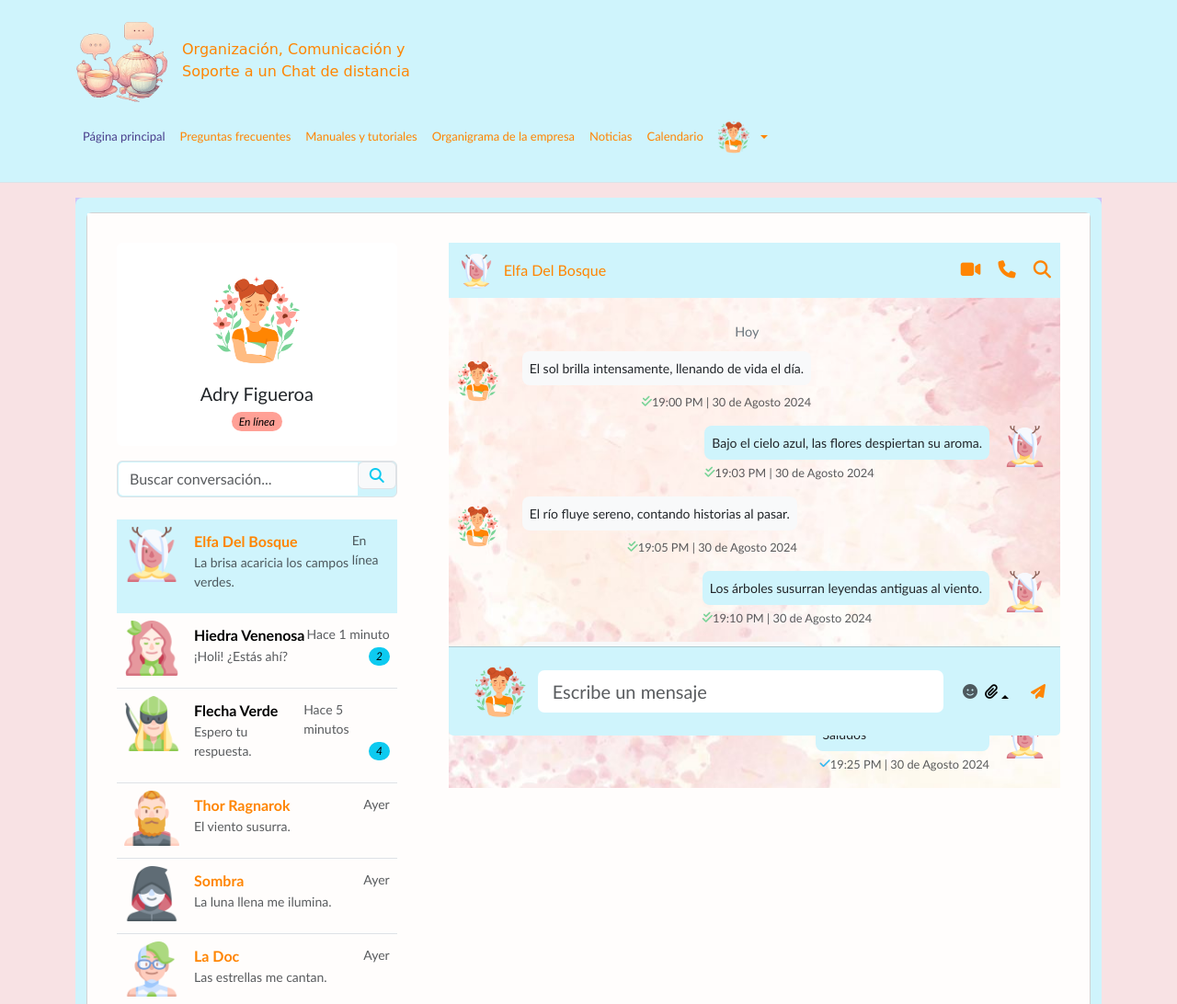
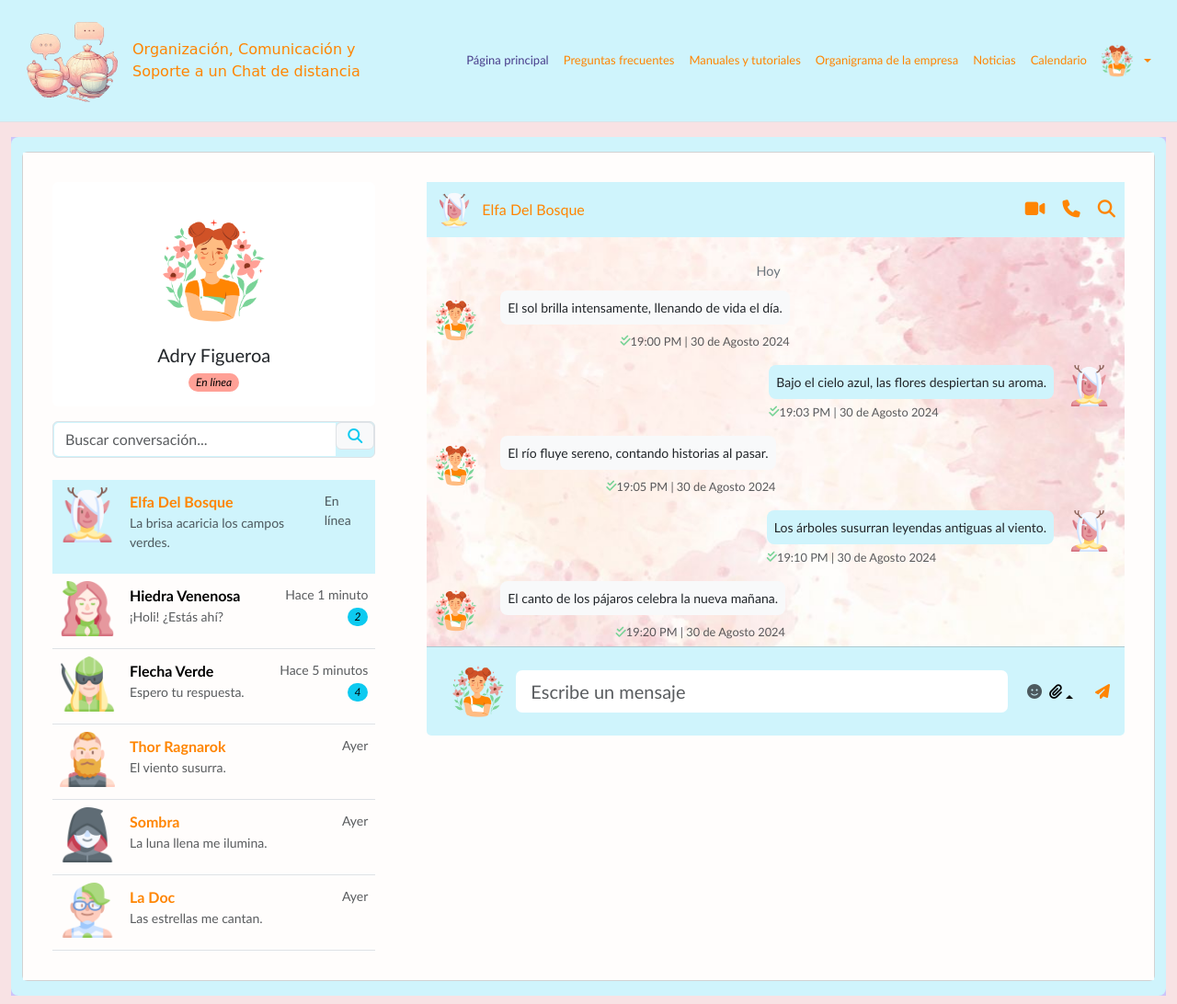
Before and after one commit to AdryFigueroa/chatbox_vintage_2024, a plain HTML site: page index.html in a window 1280 px wide. Shown: the top 1092 px of the page at 92% size. Drawn offline with nearby package versions, Linux system fonts and the light colour scheme; some icons are missing.

Commit message:
prueba de queries

```diff
--- a/assets/css/style.css
+++ b/assets/css/style.css
@@ -4,7 +4,9 @@ html {
   background-color: rgb(248 226 228);
   font-family: "Calibri", "Gill Sans", "Gill Sans MT", "Trebuchet MS",
     sans-serif;
+    max-width: 1824px;
 }
+.container {max-width: 1824px;}
 
 .list-unstyled {
   padding-left: 0;
@@ -16,6 +18,7 @@ html {
 
 .navbar {
   color: #ff8502;
+  max-width: 1824px;
 }
 
 .navbar:hover {
@@ -302,27 +305,137 @@ a:active {
   }
 }
 
+
 /*Lista de medias queries mas comunes 2024*/
 
-/* X-Small devices (portrait phones, less than 576px)*/
-/* No media query for `xs` since this is the default in Bootstrap*/
-
-/* Small devices (landscape phones, 576px and up)*/
-@media (min-width: 576px) {
+/* Smartphones (portrait and landscape) ----------- */
+@media only screen and (min-device-width: 320px) and (max-device-width: 480px) {
+  /* Styles */
 }
 
-/* Medium devices (tablets, 768px and up)*/
-@media (min-width: 768px) {
+/* Smartphones (landscape) ----------- */
+@media only screen and (min-width: 321px) {
+  /* Styles */
 }
 
-/* Large devices (desktops, 992px and up)*/
-@media (min-width: 992px) {
+/* Smartphones (portrait) ----------- */
+@media only screen and (max-width: 320px) {
+  /* Styles */
 }
 
-/* X-Large devices (large desktops, 1200px and up)*/
-@media (min-width: 1200px) {
+/* iPads (portrait and landscape) ----------- */
+@media only screen and (min-device-width: 768px) and (max-device-width: 1024px) {
+  /* Styles */
 }
 
-/* XX-Large devices (larger desktops, 1400px and up)*/
-@media (min-width: 1400px) {
+/* iPads (landscape) ----------- */
+@media only screen and (min-device-width: 768px) and (max-device-width: 1024px) and (orientation: landscape) {
+  /* Styles */
 }
+
+/* iPads (portrait) ----------- */
+@media only screen and (min-device-width: 768px) and (max-device-width: 1024px) and (orientation: portrait) {
+  /* Styles */
+}
+
+/**********
+  iPad 3
+  **********/
+@media only screen and (min-device-width: 768px) and (max-device-width: 1024px) and (orientation: landscape) and (-webkit-min-device-pixel-ratio: 2) {
+  /* Styles */
+}
+
+@media only screen and (min-device-width: 768px) and (max-device-width: 1024px) and (orientation: portrait) and (-webkit-min-device-pixel-ratio: 2) {
+  /* Styles */
+}
+
+/* Desktops and laptops ----------- */
+@media only screen and (min-width: 1224px) {
+  /* Styles */
+}
+
+/* Large screens ----------- */
+@media only screen and (min-width: 1824px) {
+  /* Styles */
+}
+
+/* iPhone 4 ----------- */
+@media only screen and (min-device-width: 320px) and (max-device-width: 480px) and (orientation: landscape) and (-webkit-min-device-pixel-ratio: 2) {
+  /* Styles */
+}
+
+@media only screen and (min-device-width: 320px) and (max-device-width: 480px) and (orientation: portrait) and (-webkit-min-device-pixel-ratio: 2) {
+  /* Styles */
+}
+
+/* iPhone 5 ----------- */
+@media only screen and (min-device-width: 320px) and (max-device-height: 568px) and (orientation: landscape) and (-webkit-device-pixel-ratio: 2) {
+  /* Styles */
+}
+
+@media only screen and (min-device-width: 320px) and (max-device-height: 568px) and (orientation: portrait) and (-webkit-device-pixel-ratio: 2) {
+  /* Styles */
+}
+
+/* iPhone 6, 7, 8 ----------- */
+@media only screen and (min-device-width: 375px) and (max-device-height: 667px) and (orientation: landscape) and (-webkit-device-pixel-ratio: 2) {
+  /* Styles */
+}
+
+@media only screen and (min-device-width: 375px) and (max-device-height: 667px) and (orientation: portrait) and (-webkit-device-pixel-ratio: 2) {
+  /* Styles */
+}
+
+/* iPhone 6+, 7+, 8+ ----------- */
+@media only screen and (min-device-width: 414px) and (max-device-height: 736px) and (orientation: landscape) and (-webkit-device-pixel-ratio: 2) {
+  /* Styles */
+}
+
+@media only screen and (min-device-width: 414px) and (max-device-height: 736px) and (orientation: portrait) and (-webkit-device-pixel-ratio: 2) {
+  /* Styles */
+}
+
+/* iPhone X ----------- */
+@media only screen and (min-device-width: 375px) and (max-device-height: 812px) and (orientation: landscape) and (-webkit-device-pixel-ratio: 3) {
+  /* Styles */
+}
+
+@media only screen and (min-device-width: 375px) and (max-device-height: 812px) and (orientation: portrait) and (-webkit-device-pixel-ratio: 3) {
+  /* Styles */
+}
+
+/* iPhone XS Max, XR ----------- */
+@media only screen and (min-device-width: 414px) and (max-device-height: 896px) and (orientation: landscape) and (-webkit-device-pixel-ratio: 3) {
+  /* Styles */
+}
+
+@media only screen and (min-device-width: 414px) and (max-device-height: 896px) and (orientation: portrait) and (-webkit-device-pixel-ratio: 3) {
+  /* Styles */
+}
+
+/* Samsung Galaxy S3 ----------- */
+@media only screen and (min-device-width: 320px) and (max-device-height: 640px) and (orientation: landscape) and (-webkit-device-pixel-ratio: 2) {
+  /* Styles */
+}
+
+@media only screen and (min-device-width: 320px) and (max-device-height: 640px) and (orientation: portrait) and (-webkit-device-pixel-ratio: 2) {
+  /* Styles */
+}
+
+/* Samsung Galaxy S4 ----------- */
+@media only screen and (min-device-width: 320px) and (max-device-height: 640px) and (orientation: landscape) and (-webkit-device-pixel-ratio: 3) {
+  /* Styles */
+}
+
+@media only screen and (min-device-width: 320px) and (max-device-height: 640px) and (orientation: portrait) and (-webkit-device-pixel-ratio: 3) {
+  /* Styles */
+}
+
+/* Samsung Galaxy S5 ----------- */
+@media only screen and (min-device-width: 360px) and (max-device-height: 640px) and (orientation: landscape) and (-webkit-device-pixel-ratio: 3) {
+  /* Styles */
+}
+
+@media only screen and (min-device-width: 360px) and (max-device-height: 640px) and (orientation: portrait) and (-webkit-device-pixel-ratio: 3) {
+  /* Styles */
+}
--- a/index.html
+++ b/index.html
@@ -4,7 +4,7 @@
     <!-- Meta tags para definir el juego de caracteres y la compatibilidad con el navegador -->
     <meta charset="UTF-8" />
     <meta name="viewport" content="width=device-width, initial-scale=0.1" />
-    <meta http-equiv="X-UA-Compatible" content="IE=edge" />
+
     <title>Conversemos</title>
 
     <!-- Enlaces a CSS de Bootstrap y Font Awesome para estilos y iconos -->
@@ -28,9 +28,10 @@
   </head>
 
   <body>
+    <container class="md" id="navegacion">
     <!-- Header con el logo y el navbar -->
-    <header class="p-3 mb-3 border-bottom bg-info-subtle">
-      <div class="container">
+    <div class="p-3 mb-3 border-bottom bg-info-subtle">
+      <div class="container-fluid">
         <div
           class="d-flex flex-wrap align-items-center justify-content-between"
         >
@@ -122,7 +123,8 @@
           </nav>
         </div>
       </div>
-    </header>
+    </div>
+
     <!-- Sección principal del chat -->
     <container>
       <div class="container">
@@ -641,6 +643,7 @@
         </footer>
       </div>
     </container>
+  </container>
     <!-- Scripts necesarios para Bootstrap y funcionalidades adicionales -->
     <script
       src="https://code.jquery.com/jquery-3.7.1.min.js"
```
